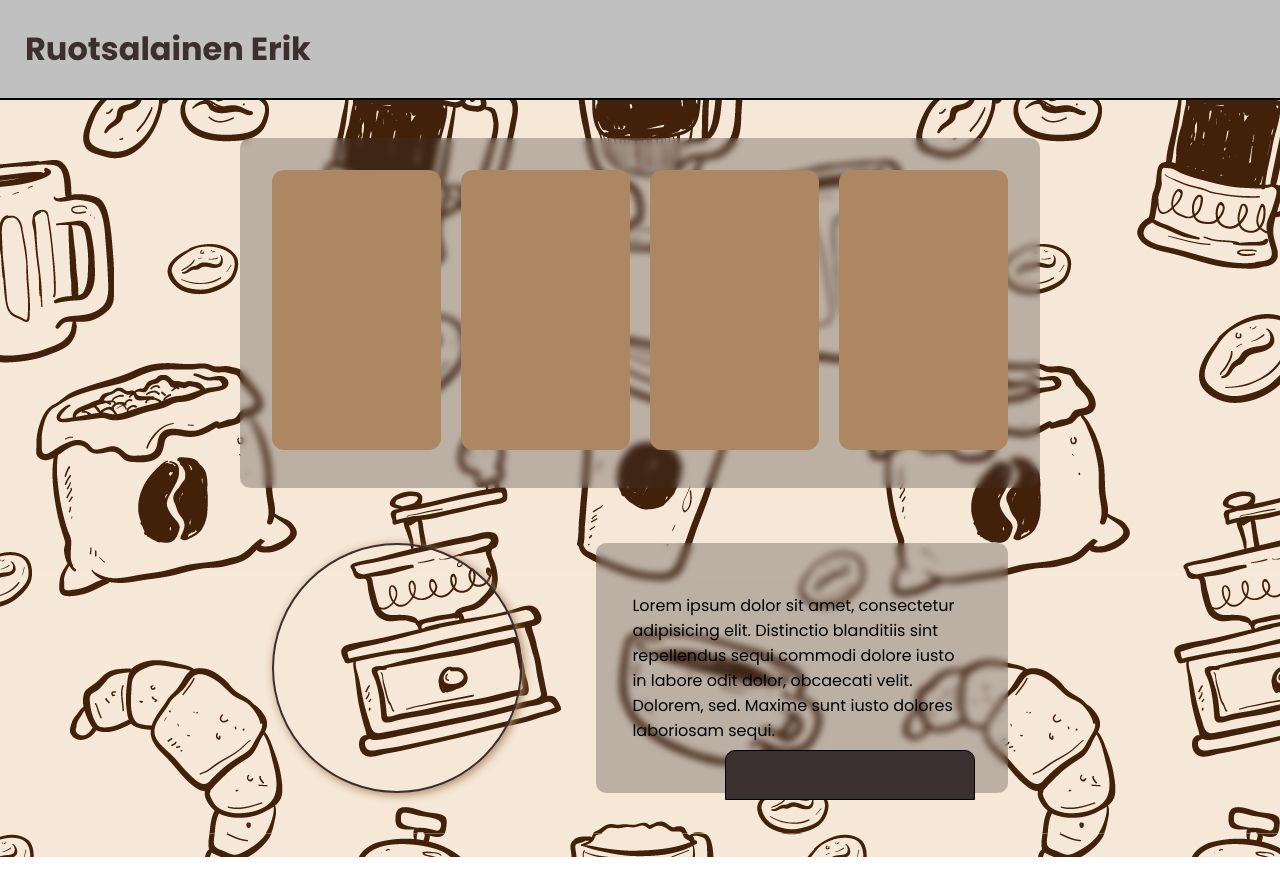
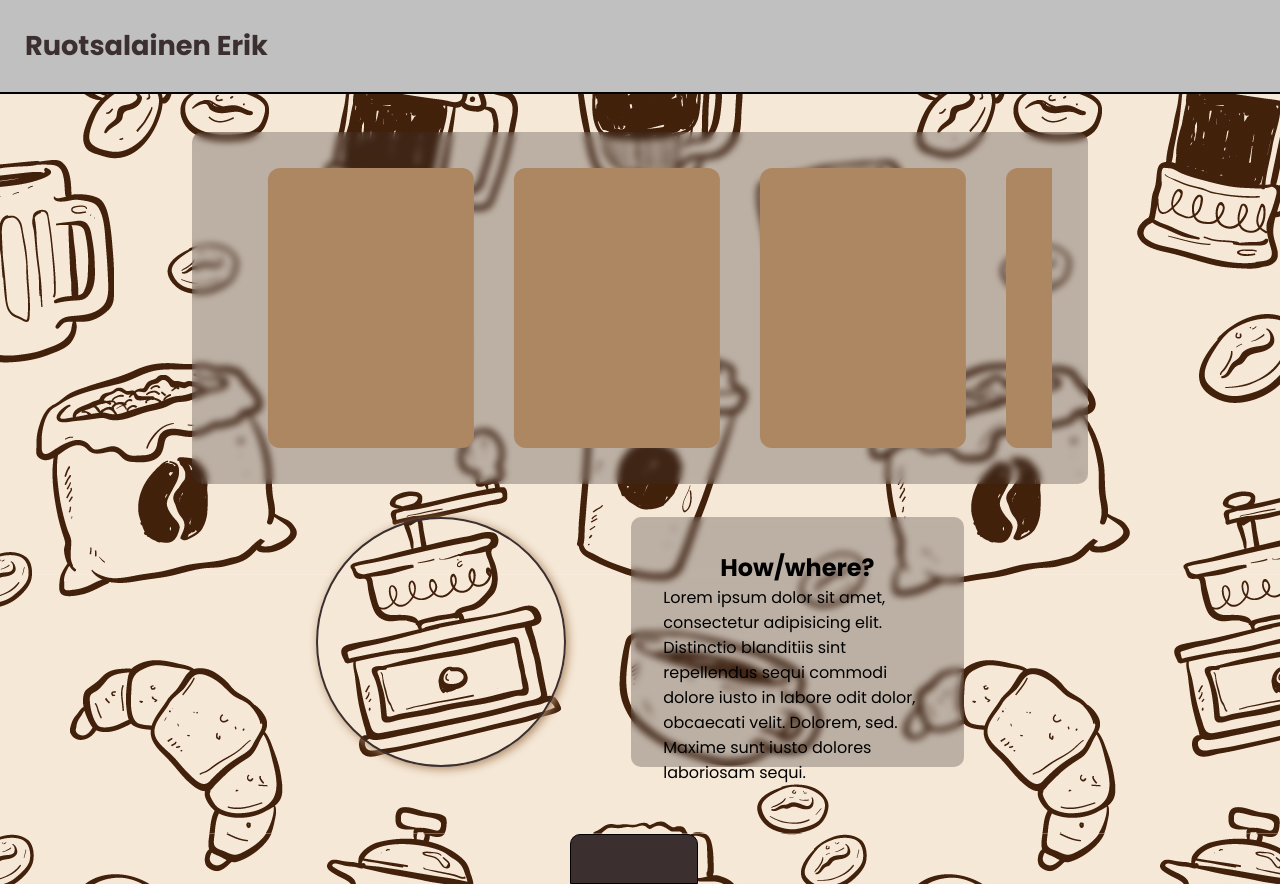
Before and after one commit to Supr0en/Portfolio, an Angular app: page / in a window 1280 px wide. Before the commit the page ends 857 px from the top, so only its background shows below. Built offline with nearby package versions, Linux system fonts and the light colour scheme.

Commit message:
updates to landing page design

```diff
--- a/src/app/app.component.css
+++ b/src/app/app.component.css
@@ -1,11 +1,9 @@
-@import url('https://fonts.googleapis.com/css2?family=Poppins:wght@300;400;500;600;700&display=swap');
-
 header {
     display: block;
     justify-content: center;
     align-items: center;
     min-height: 25%;
-    min-width: 100%;
+    max-width: 100vw;
     padding: 25px;
     white-space: nowrap;
     background-color: var(--third);
@@ -19,20 +17,41 @@ section {
     justify-content: center;
     align-items: center;
     padding: 3%;
-    gap: 30px;
+    max-width: 100vw;
+    gap: 5px;
 }
 
 footer {
-    display: block;
-    transform: translateX(290%);
+    display: flex;
+    align-items: center;
     position: absolute;
-    bottom: 0px;
+    max-width: 100vw;
+    height: 50px;
 }
+
 .footer-island {
-    width: 250px;
+    display: flex;
+    width: 10vw;
     height: 50px;
+    margin-left: 44.5vw;
+    margin-right: 44.5vw;
     background-color: var(--primary);
     border: 1px var(--black) solid;
     border-top-right-radius: 10px;
     border-top-left-radius: 10px;
 }
+
+@media only screen and (max-width: 500px) {
+    footer {
+        position: static;
+        bottom: 0;
+        min-width: 100vw;
+    }
+
+    .footer-island {
+        position: sticky;
+        min-width: 100vw;
+        margin: auto;
+        bottom: 0;
+    }
+}
--- a/src/app/features/profile/profile.component.css
+++ b/src/app/features/profile/profile.component.css
@@ -1,7 +1,7 @@
 #container {
     padding: 4%;
-    height: 300px;
-    width: 100vh;
+    height: 45%;
+    max-width: 55vw;
     display: flex;
     align-items: center;
 }
@@ -21,6 +21,8 @@
 }
 
 #profile-text {
+    display: flex;
+    flex-direction: column;
     height: 250px;
     width: 2/3;
     background: rgba(59, 47, 47, 0.3);
@@ -31,3 +33,12 @@
     display: flex;
     padding: 5%;
 }
+
+@media only screen and (max-width: 500px) {
+    #container {
+        max-width: 100vw;
+        display: flex;
+        flex-direction: column;
+        gap: 20px;
+    }
+}
--- a/src/app/features/profile/profile.component.html
+++ b/src/app/features/profile/profile.component.html
@@ -1,4 +1,12 @@
-<div id=container>
-    <div id="profile-picture-container"><div id="profile-picture"></div></div>
-    <div id="profile-text">Lorem ipsum dolor sit amet, consectetur adipisicing elit. Distinctio blanditiis sint repellendus sequi commodi dolore iusto in labore odit dolor, obcaecati velit. Dolorem, sed. Maxime sunt iusto dolores laboriosam sequi.</div>
+<div id="container">
+  <div id="profile-picture-container"><div id="profile-picture"></div></div>
+  <div id="profile-text">
+    <h2>How/where?</h2>
+    <article>
+      Lorem ipsum dolor sit amet, consectetur adipisicing elit. Distinctio
+      blanditiis sint repellendus sequi commodi dolore iusto in labore odit
+      dolor, obcaecati velit. Dolorem, sed. Maxime sunt iusto dolores laboriosam
+      sequi.
+    </article>
+  </div>
 </div>
--- a/src/app/features/projects/projects.component.css
+++ b/src/app/features/projects/projects.component.css
@@ -1,29 +1,56 @@
 #container {
     padding: 4%;
-    height: 350px;
-    width: 100vh;
+    height: 55%;
+    min-width: 70vw;
     background: rgba(59, 47, 47, 0.3);
     backdrop-filter: blur(3.5px);
     border: none;
     border-radius: 10px;
 }
-h2 {
-    font-size: 1.25rem;
-}
-p {
-    font-size: .75rem;
-}
+
 .project-card-container {
     display: flex;
     flex-direction: row;
-    gap: 20px;
+    gap: 40px;
     overflow: hidden;
+    list-style-type: none;
 }
 
 .project-card {
-    width: 25%;
+    min-width: 25%;
     min-height: 280px;
     border: none;
     border-radius: 12px;
     background-color: var(--secondary);
 }
+
+@media only screen and (min-width: 500px) {
+    .project-card {
+        animation: move 3s linear infinite;
+    }
+}
+
+@media only screen and (max-width: 500px) {
+    #container {
+        max-width: 100vw;
+    }
+
+    .project-card-container {
+        overflow: hidden;
+        min-height: 45vh;
+        min-width: 50vw;
+    }
+    .project-card-container li:nth-of-type(1n+1) {
+        display: none;
+    }
+
+}
+
+@keyframes move {
+    0% {
+        transform: translateX(-100%);
+    }
+    100% {
+        transform: translateX(50%);
+    }
+}
--- a/src/app/features/projects/projects.component.html
+++ b/src/app/features/projects/projects.component.html
@@ -1,8 +1,10 @@
 <div id="container">
-    <div class="project-card-container">
-        <div class="project-card"></div>
-        <div class="project-card"></div>
-        <div class="project-card"></div>
-        <div class="project-card"></div>
-    </div>
+    <ul class="project-card-container">
+        <li class="project-card"></li>
+        <li class="project-card"></li>
+        <li class="project-card"></li>
+        <li class="project-card"></li>
+        <li class="project-card"></li>
+        <li class="project-card"></li>
+    </ul>
 </div>
--- a/src/styles.css
+++ b/src/styles.css
@@ -1,3 +1,5 @@
+@import url('https://fonts.googleapis.com/css2?family=Poppins:wght@300;400;500;600;700&display=swap');
+
 :root {
     --primary: #3B2F2F;
     --secondary: #AD8762;
@@ -5,13 +7,24 @@
     --white: #ffffff;
     --black: #000000;
 }
+
 * {
     margin: 0;
     padding: 0;
     box-sizing: border-box;
     font-family: 'Poppins', sans-serif;
 }
+
 html{
     scroll-behavior: smooth;
     background-image: url(./assets/Images/20535-NSNRWU.jpg);
 }
+
+h1 {
+    font-size: 1.7rem;
+    color: var(--primary) !important;
+}
+
+p {
+    font-size: 1rem
+}
```
